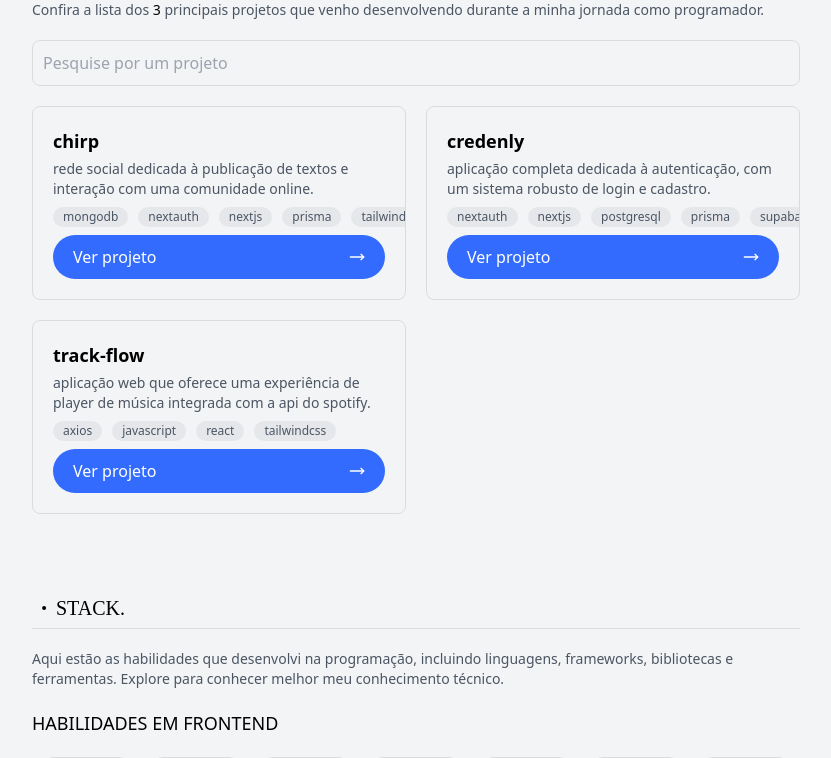
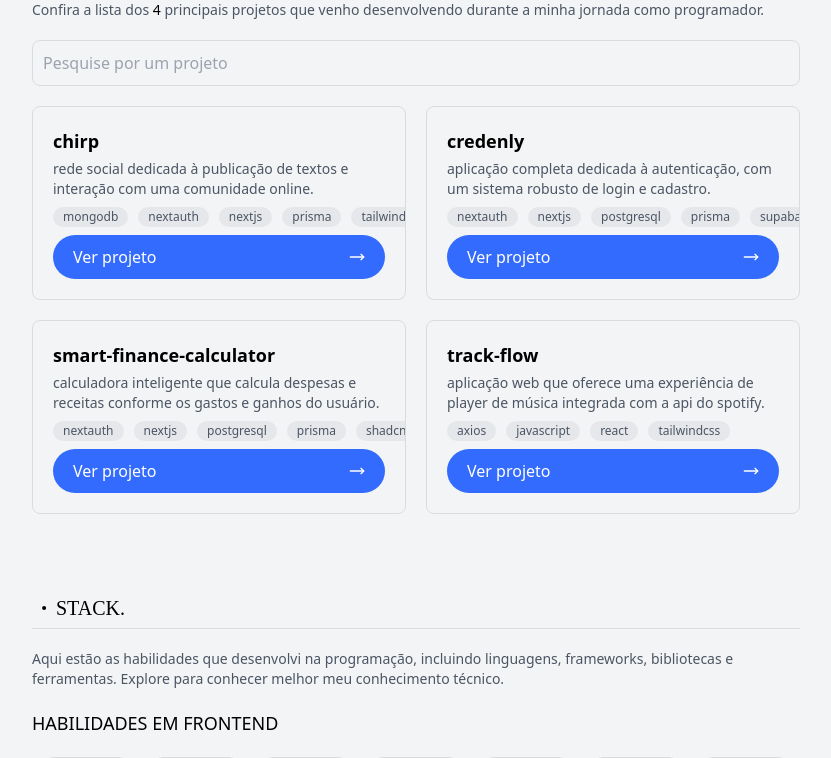
Before and after one commit to arisonfirmino/vuefolio, a Vue app: page / in a window 1280 px wide. Shown: the part 1042-1800 px from the top of the page, without its empty margins (224-1055 px from the left). Built offline with nearby package versions, Linux system fonts and the light colour scheme; some icons are missing; a web font is replaced by a local one; what tailwindcss-animated would draw is missing.

Commit message:
feat: add 'smart-finance-calculator' project

```diff
--- a/src/components/Projects/Projects.vue
+++ b/src/components/Projects/Projects.vue
@@ -107,6 +107,23 @@ const projects = ref([
       "nextauth",
     ],
   },
+  {
+    title: "smart-finance-calculator",
+    description:
+      "Calculadora inteligente que calcula despesas e receitas conforme os gastos e ganhos do usuário.",
+    repo: "https://github.com/arisonfirmino/smart-finance-calculator",
+    deploy: "https://smart-finance-calculator.vercel.app",
+    tags: [
+      "typescript",
+      "nextjs",
+      "prisma",
+      "postgresql",
+      "supabase",
+      "tailwindcss",
+      "nextauth",
+      "shadcn",
+    ],
+  },
 ]);
 
 const search = ref("");
```
